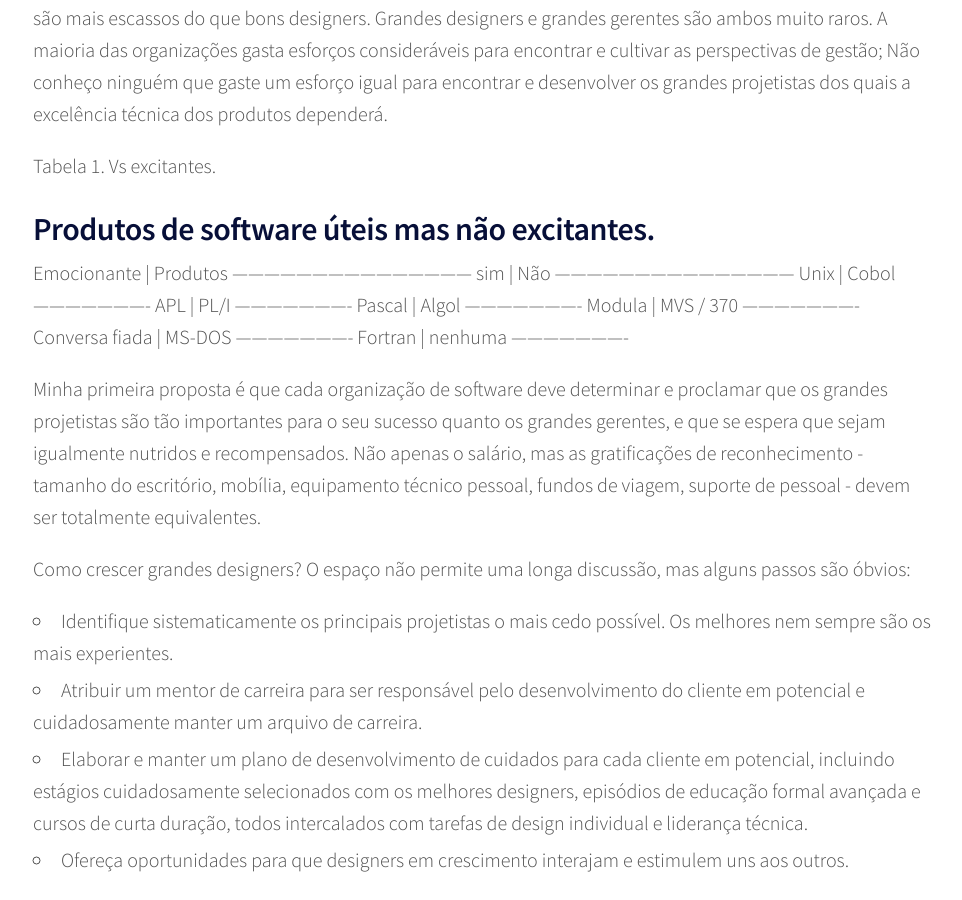
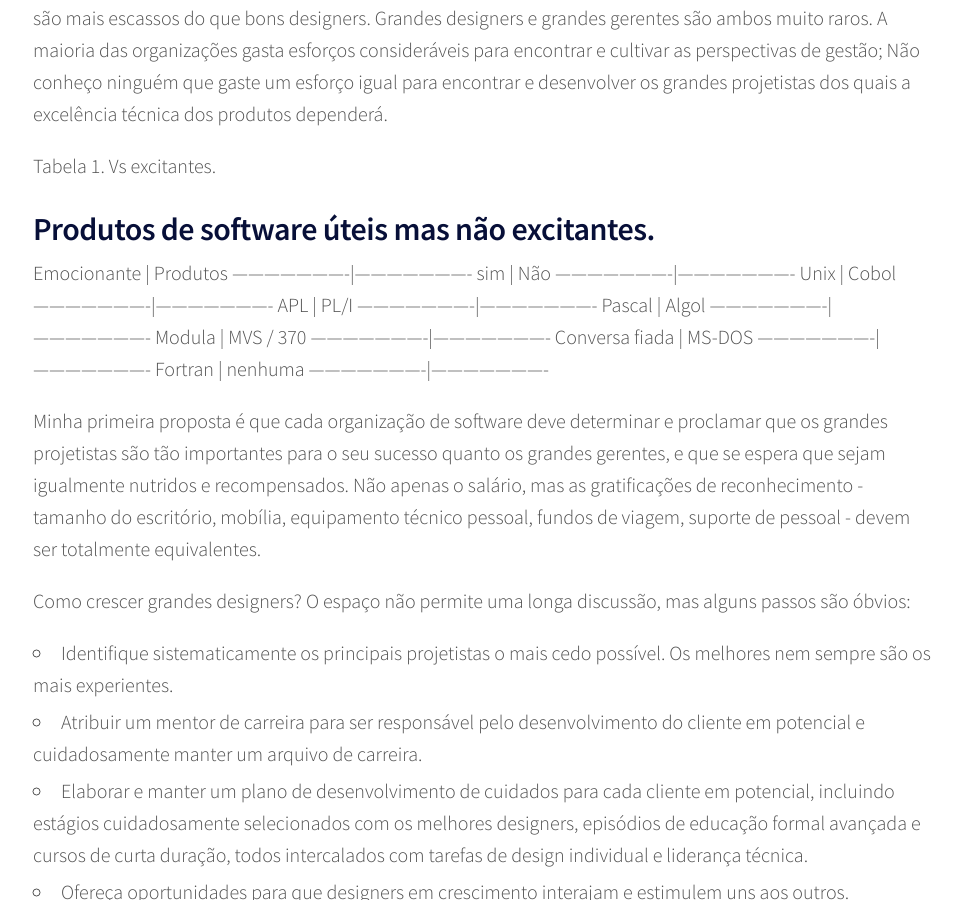
Before and after one commit to emilianocarvalho/emilianocarvalho.github.io, a Jekyll site: the page built from _posts/2018-06-04-nenhuma-bala-de-prata.md, in a window 1280 px wide and 900 px high, scrolled down 19783 px. Shown: the whole window, without its empty margins (157-1119 px from the left). Built offline with Jekyll 4.4.1, drawn with Linux system fonts in a browser that asks for light colours; comment, search, counter and statistics services are not loaded.

```diff
--- a/_posts/2018-06-04-nenhuma-bala-de-prata.md
+++ b/_posts/2018-06-04-nenhuma-bala-de-prata.md
@@ -274,22 +274,22 @@ Tabela 1. Vs excitantes.
 
 Produtos de software úteis mas não excitantes.
 ---------------------------------------------
-Emocionante | Produtos
----------------------------------------------
-sim | Não
----------------------------------------------
-Unix        | Cobol
-----------------------
-APL         | PL/I
-----------------------
-Pascal      | Algol
-----------------------
-Modula      | MVS / 370
-----------------------
-Conversa fiada | MS-DOS
-----------------------
-Fortran     | nenhuma
-----------------------
+Emocionante           | Produtos
+----------------------|----------------------
+sim                   | Não
+----------------------|----------------------
+Unix                  | Cobol
+----------------------|----------------------
+APL                   | PL/I
+----------------------|----------------------
+Pascal                | Algol
+----------------------|----------------------
+Modula                | MVS / 370
+----------------------|----------------------
+Conversa fiada        | MS-DOS
+----------------------|----------------------
+Fortran               | nenhuma
+----------------------|----------------------
 
 
 Minha primeira proposta é que cada organização de software deve determinar e proclamar que os grandes projetistas são tão importantes para o seu sucesso quanto os grandes gerentes, e que se espera que sejam igualmente nutridos e recompensados. Não apenas o salário, mas as gratificações de reconhecimento - tamanho do escritório, mobília, equipamento técnico pessoal, fundos de viagem, suporte de pessoal - devem ser totalmente equivalentes.
```
